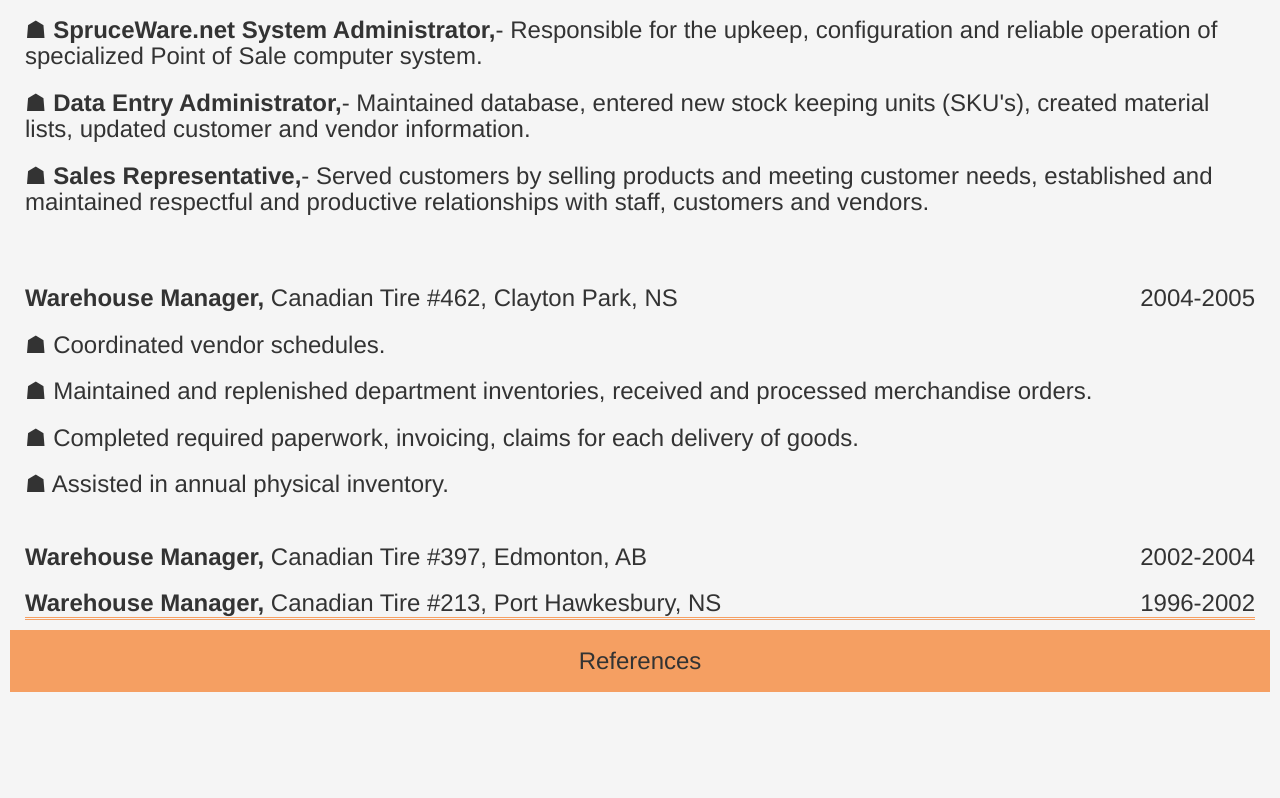
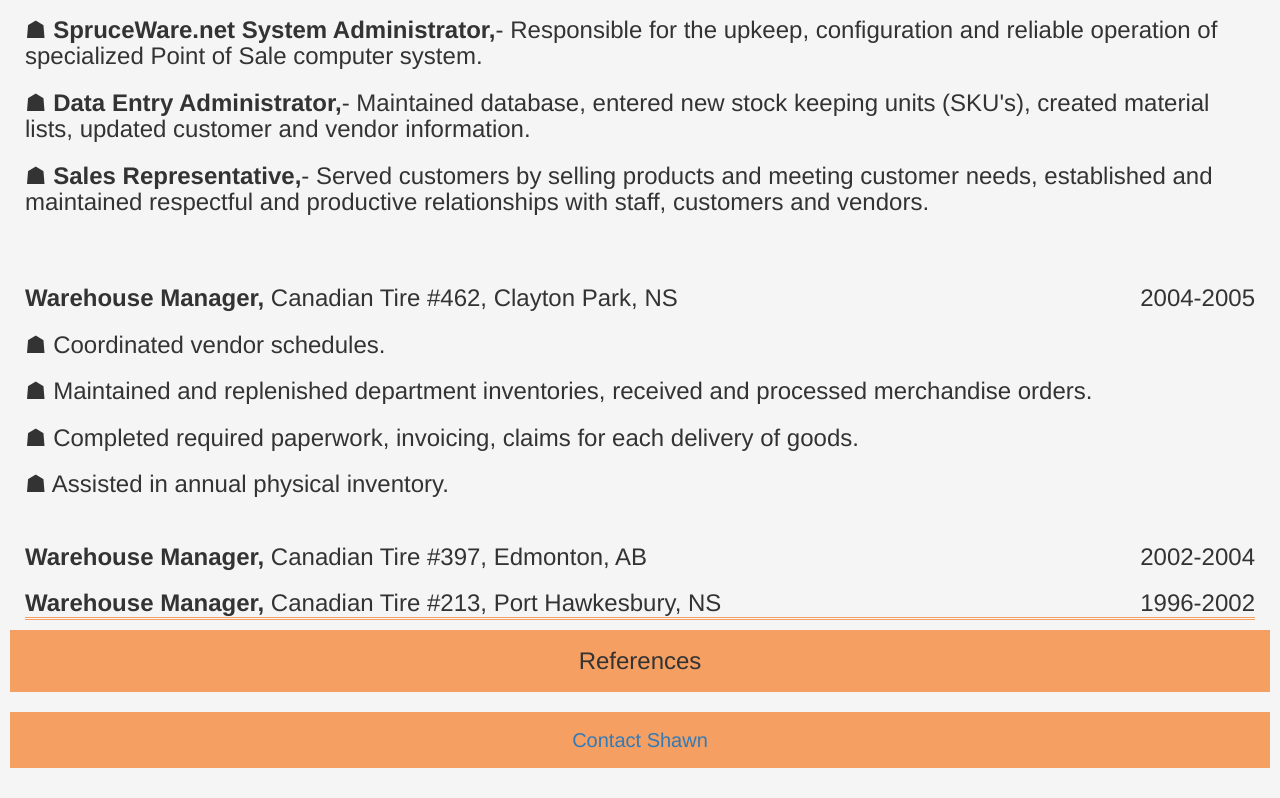
Before and after one commit to macker213/resume, a plain HTML site: page index.html in a window 1280 px wide. Shown: the part 1361-2159 px from the top of the page. Before the commit the page ends 2063 px from the top, so only its background shows below. Drawn offline with nearby package versions, Linux system fonts and the light colour scheme.

Commit message:
updating files

```diff
--- a/index.html
+++ b/index.html
@@ -124,6 +124,11 @@
       </div>
 
        <input class = block type="button" onclick="location.href='Resume2.html';" value="References" />
+       <br>
+
+         <address>
+            <a class ="contact"  href="mailto:macker213@gmail.com">Contact Shawn</a>
+         </address>
 
 
 
@@ -133,4 +138,5 @@
 
     </body>
 
+
   </html>
--- a/resume.css
+++ b/resume.css
@@ -87,3 +87,13 @@
     cursor: pointer;
     text-align: center;
     }
+    .contact
+    {
+      display: block;
+      width: 100%
+      border: none;
+      background-color: #f59f62;
+      padding: 14px 28px;
+      font-size:20px;
+      text-align: center;
+    }
```
